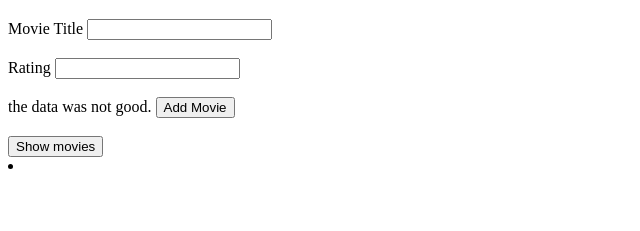
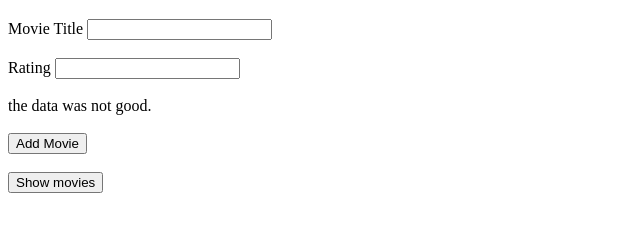
Before and after one commit to stilllearning2/MovieRating, a plain HTML site: page index.html in a window 1280 px wide. Shown: the part 61-292 px from the top of the page, without its empty margins (0-640 px from the left). Drawn offline with nearby package versions, Linux system fonts and the light colour scheme.

Commit message:
HTML Validation

```diff
--- a/index.html
+++ b/index.html
@@ -1,29 +1,34 @@
 <!DOCTYPE html>
-<html>
+<html lang="en">
 <head>
     <meta charset="UTF-8">
     <title>Movie rating site</title>
     <link rel="stylesheet" type="text/css" href="moiveRating.css">
-<script src="https://ajax.googleapis.com/ajax/libs/jquery/3.1.1/jquery.min.js"></script>
-<script type="text/javascript" src="movie.js"></script>
-<script type="text/javascript" src="main.js"></script>
 </head>
 <body>
     <div id="first">
         <h1>Enter List of Movies and Rate</h1>
         <label id="lblTitle">Movie Title</label>
-    <input type="text" id="title" ><br/><br/>
+        <input type="text" id="title" >
+        <br/><br/>
         <label id="lblRate">Rating</label>
-    <input type="text" id="rating" ><br/><br/>
+        <input type="text" id="rating" >
+        <br/><br/>
         <label id="message"></label>
-    <button id="submit" type="button" > Add Movie</button><br/><br/>
-    <button id="showMoive" type="button">Show movies</button><br/>
+        <br/><br/>
+        <button id="submit" type="button" > Add Movie</button>
+        <br/><br/>
+        <button id="showMovies" type="button">Show movies</button><br/>
     </div>
+
     <div id="second">
-    <lt>
-        <li></li>
-    </lt>
+        <ul>
+        </ul>
     </div>
+
+    <script src="https://ajax.googleapis.com/ajax/libs/jquery/3.1.1/jquery.min.js"></script>
+    <script type="text/javascript" src="movie.js"></script>
+    <script type="text/javascript" src="main.js"></script>
 </body>
 
 </html>
```
Lines whose indentation alone changed are shown as unchanged.
